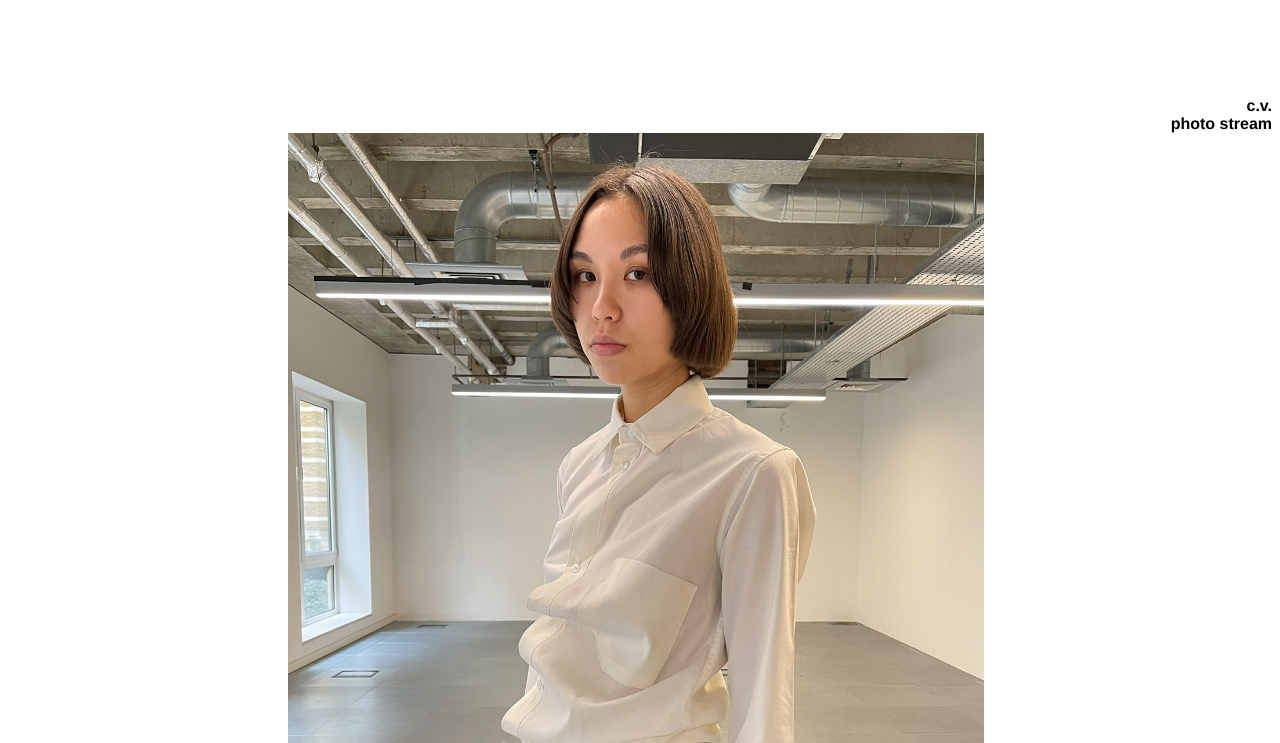
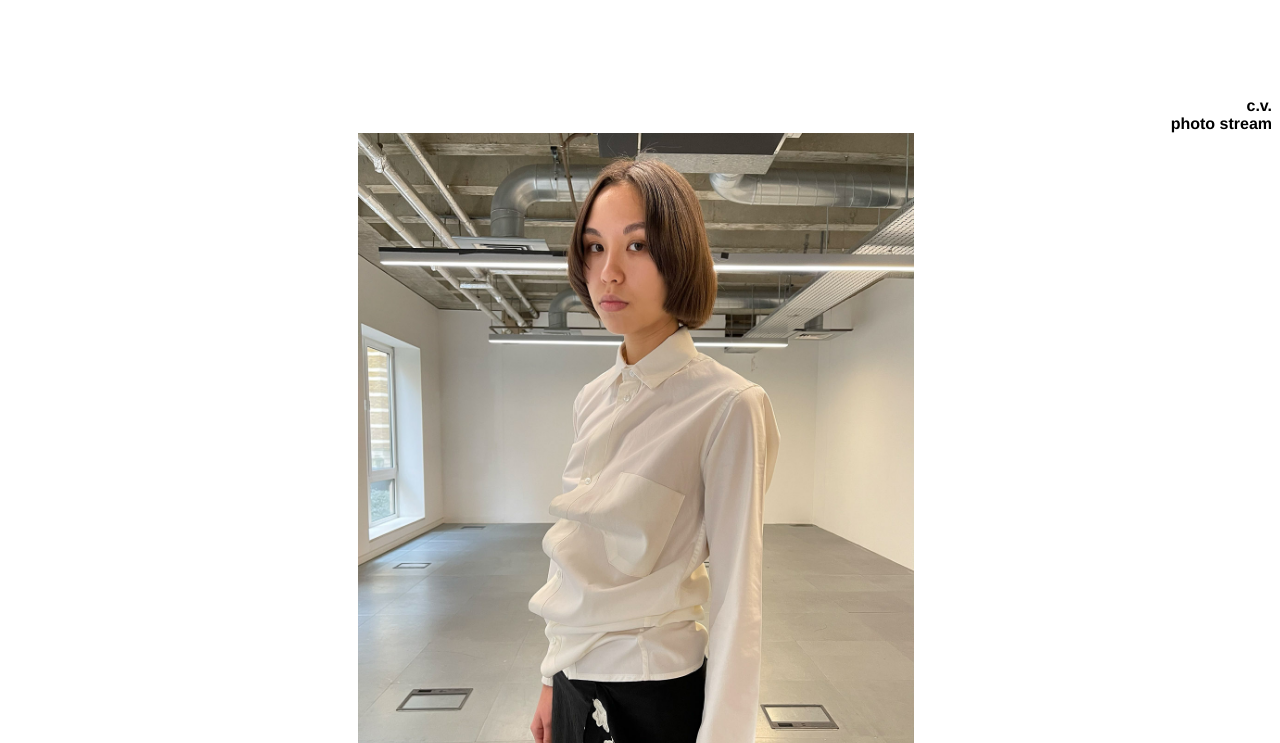
Before and after one commit to matt-empringham/matt-empringham.github.io, a plain HTML site: page index.html in a window 1280 px wide. Shown: the part 57-800 px from the top of the page. Drawn offline with Linux system fonts and the light colour scheme.

Commit message:
Update stylesheet.css

```diff
--- a/stylesheet.css
+++ b/stylesheet.css
@@ -69,6 +69,8 @@ p {text-align: justify;
 
 .photo-stream {
 	text-align: center;
+	padding-right: 10%;
+	padding-left: 10%;
 }
 
 footer {
```
